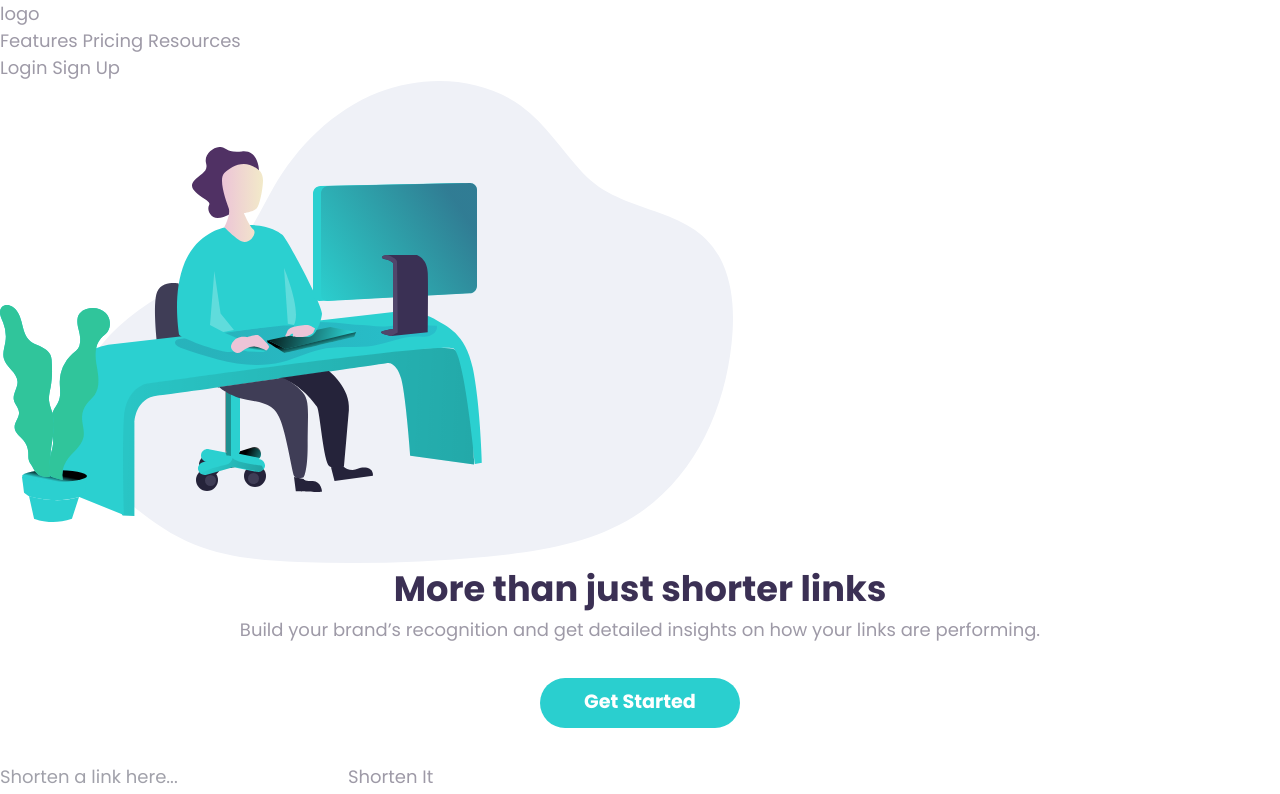
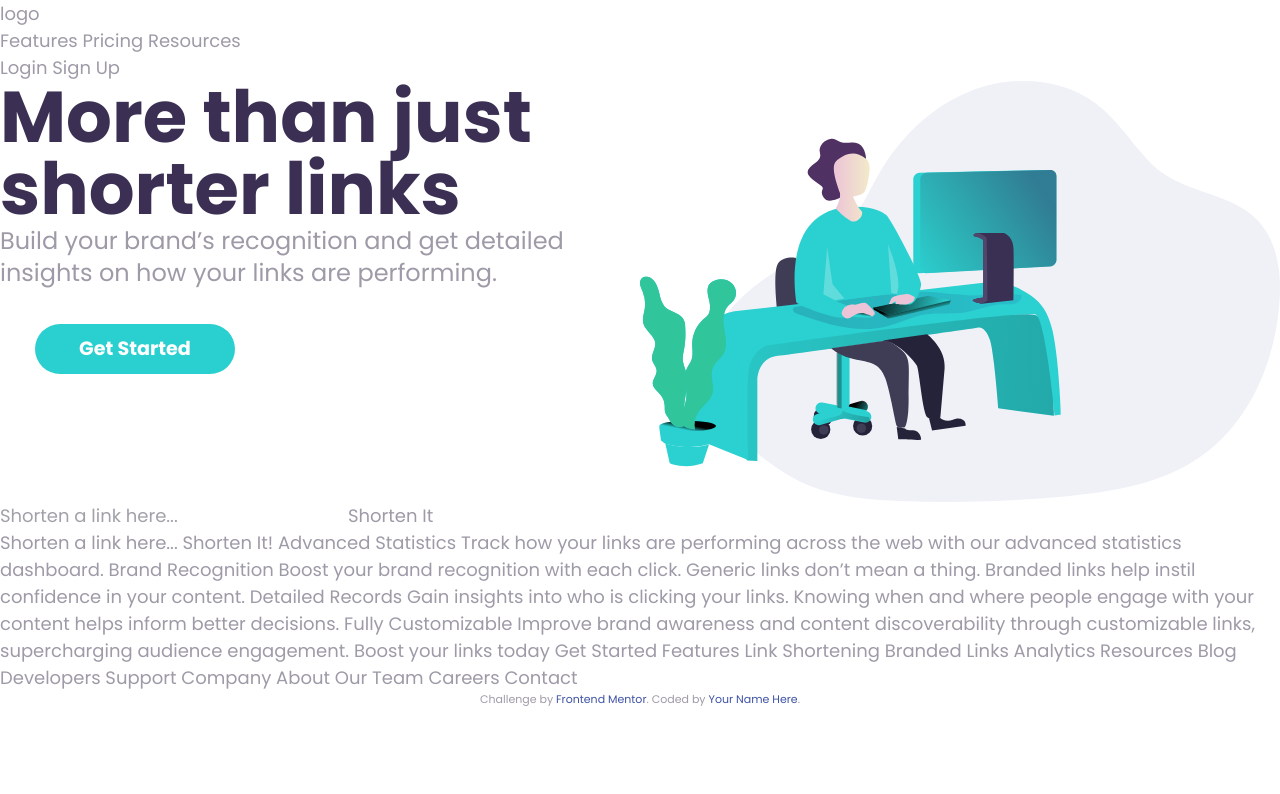
Before and after one commit to cch5ng/url_shortening_api_fe_mentor, a React (Create React App) app: page / in a window 1280 px wide. Shown: the top 794 px of the page. Built offline with nearby package versions, Linux system fonts and the light colour scheme.

Commit message:
modify responsive width to test more easily

```diff
--- a/tailwind.config.js
+++ b/tailwind.config.js
@@ -6,7 +6,7 @@ module.exports = {
   theme: {
     //extend: {},
     screens: {
-      'desktop': '1440px',
+      'desktop': '1220px',
       // => @media (min-width: 1440px) { ... }
     },
     colors: {
```
